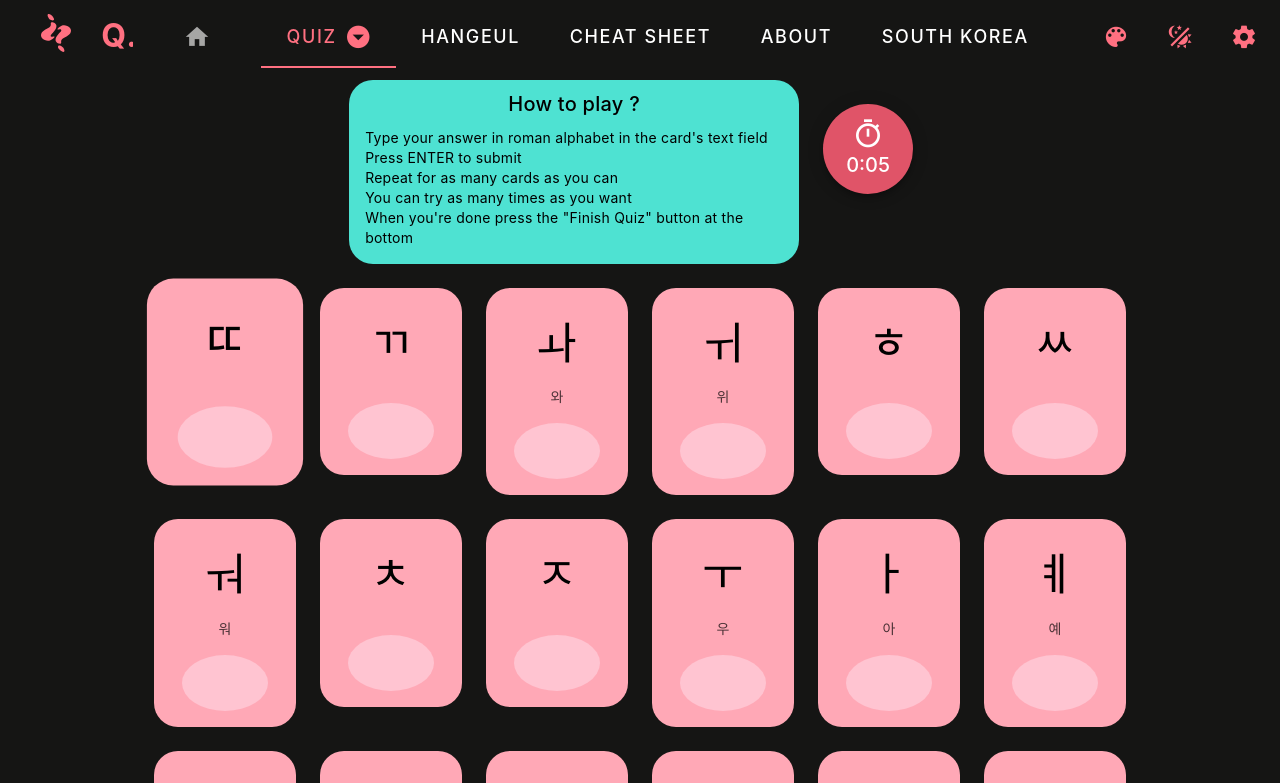
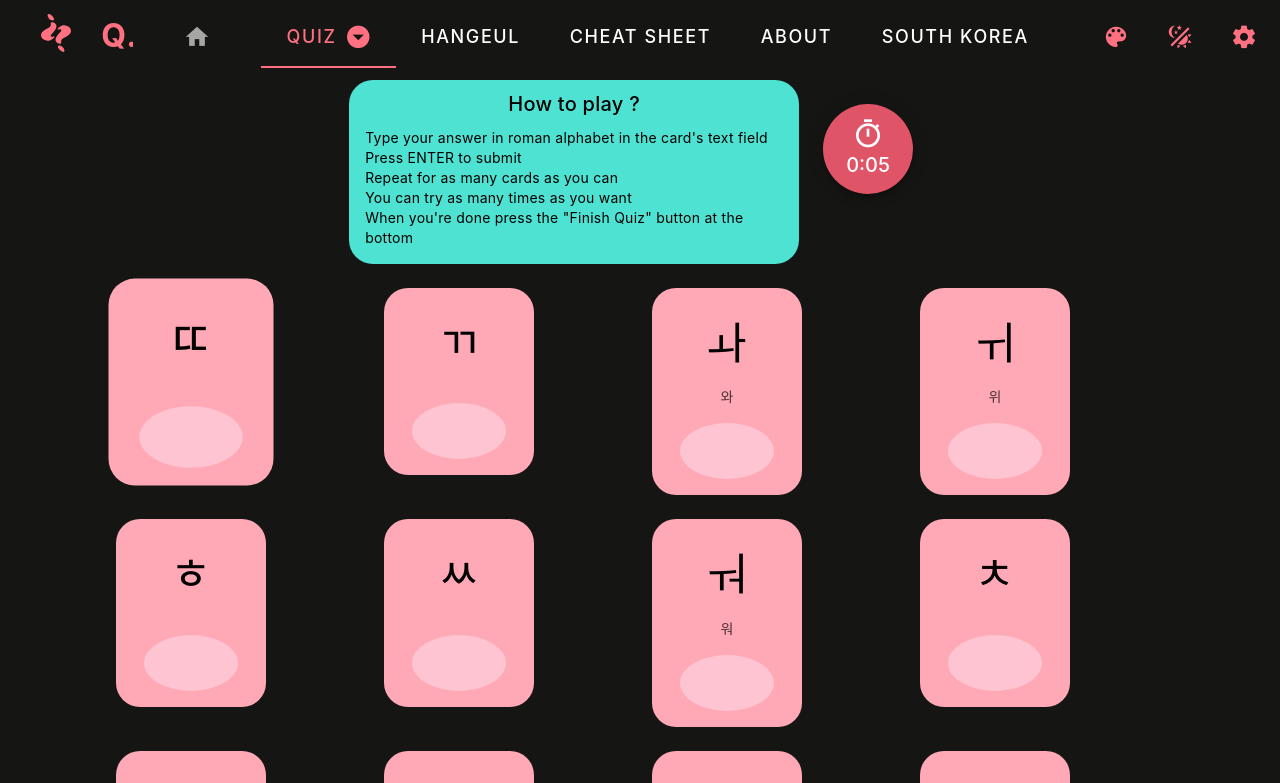
Before and after one commit to gabrielle-mlt/quoleuda, a Vue app: page /quiz in a window 1280 px wide. Shown: the top 783 px of the page. Built offline with nearby package versions, Linux system fonts and the light colour scheme.

Commit message:
Update BeginnerQuiz.vue
chore: try ui fixes

```diff
--- a/src/pages/quiz/BeginnerQuiz.vue
+++ b/src/pages/quiz/BeginnerQuiz.vue
@@ -39,7 +39,7 @@
     >
       <v-col
         cols="auto"
-        ordeer-xs="last"
+        order-xs="last"
         order="last"
         order-lg="first"
         order-md="first"
@@ -118,12 +118,7 @@
         <v-col
           v-for="(character,i) in characterSet"
           :key="`character-${i}`"
-          cols="4"
-          lg="auto"
-          md="auto"
-          sm="auto"
-          xl="auto"
-          xs="4"
+          cols="3"
         >
           <QuizCard
             :character="character"
@@ -422,7 +417,7 @@ export default {
 <style>
 @media screen and (min-width: 600px) {
   .cards-container {
-    max-width: 1300px;
+    max-width: 1400px;
   }
 }
 
```
